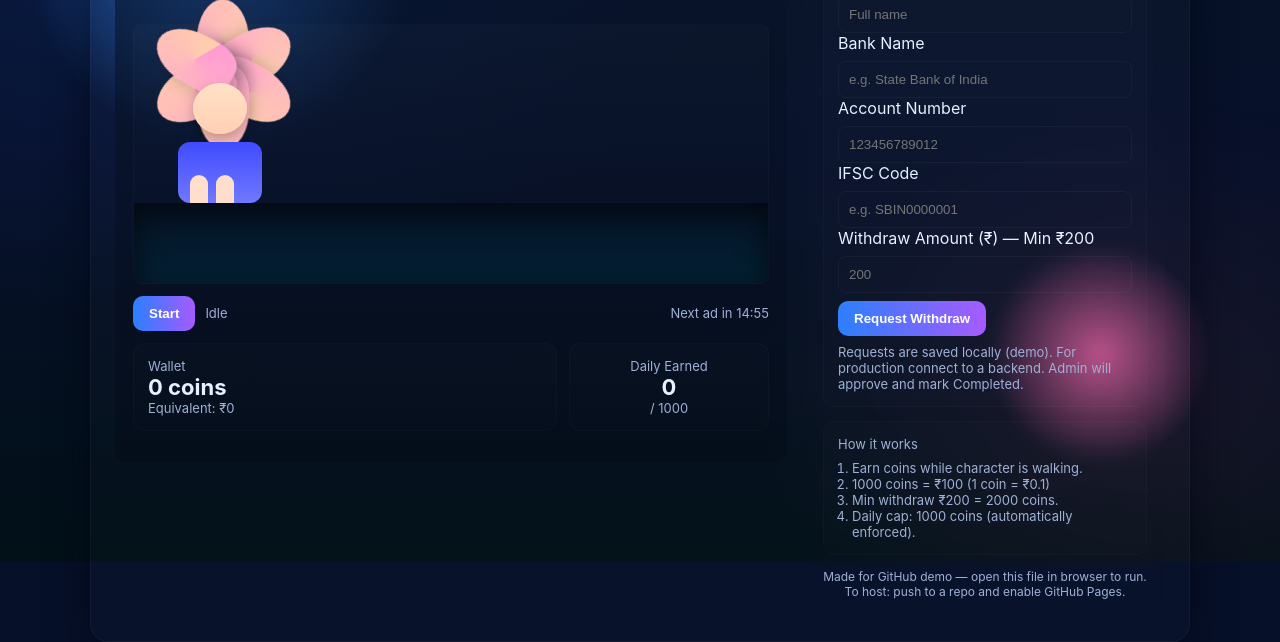
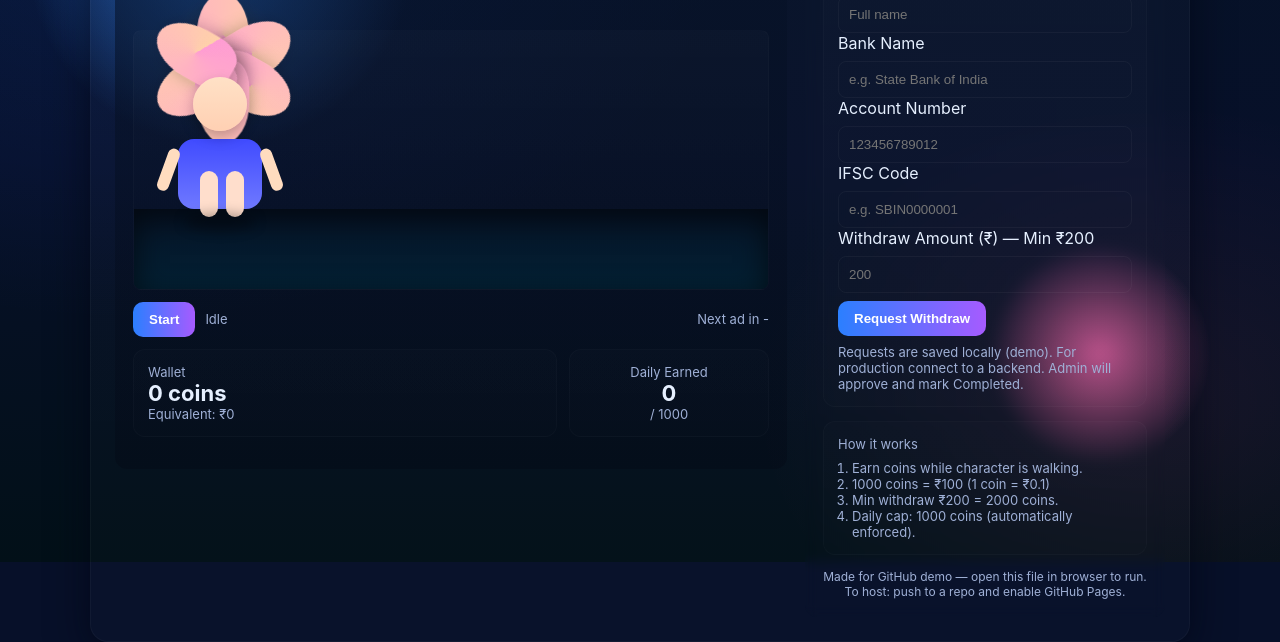
Before and after one commit to ashish-990/Walk-fot, a plain HTML site: page index.html in a window 1280 px wide. Shown: the part 266-908 px from the top of the page. Drawn offline with Linux system fonts and the light colour scheme.

Commit message:
Update index.html

```diff
--- a/index.html
+++ b/index.html
@@ -52,16 +52,24 @@ body{
 /* --------- Character + walking animation --------- */
 .scene{position:relative;height:260px;margin-top:40px;border-radius:8px;background:linear-gradient(180deg,rgba(255,255,255,0.02),transparent);overflow:hidden;border:1px solid rgba(255,255,255,0.02)}
 .ground{position:absolute;left:0;right:0;bottom:0;height:80px;background:linear-gradient(180deg,#061428,#032033);box-shadow:inset 0 10px 30px rgba(0,0,0,0.6)}
-.character{position:absolute;left:40px;bottom:80px;width:92px;height:120px;display:flex;flex-direction:column;align-items:center;justify-content:flex-end;transform-origin:left bottom}
-.char-head{width:54px;height:54px;border-radius:50%;background:linear-gradient(180deg,#ffe1c6,#ffd0b3);box-shadow:0 6px 14px rgba(0,0,0,0.25)}
-.char-body{width:84px;height:64px;border-radius:12px;background:linear-gradient(180deg,#404bff,#6f79ff);margin-top:8px;position:relative}
-.char-legs{position:absolute;bottom:-8px;left:12px;display:flex;gap:8px}
-.leg{width:18px;height:36px;background:#ffdecc;border-radius:10px}
-/* walking animation: shift character right and animate legs */
-.walk{animation:walk-right linear forwards}
-.walk .leg{animation:leg-step .4s infinite ease-in-out}
+/* improved walking man using layered divs */
+.character{position:absolute;left:40px;bottom:80px;width:92px;height:140px;display:flex;flex-direction:column;align-items:center;justify-content:flex-end;transform-origin:left bottom}
+.char-head{width:54px;height:54px;border-radius:50%;background:linear-gradient(180deg,#ffe1c6,#ffd0b3);box-shadow:0 6px 14px rgba(0,0,0,0.25);position:relative;z-index:3}
+.char-body{width:84px;height:70px;border-radius:16px;background:linear-gradient(180deg,#404bff,#6f79ff);margin-top:8px;position:relative;z-index:2}
+.arm{position:absolute;width:12px;height:44px;background:#ffdcbf;border-radius:10px;top:10px;transform-origin:top center}
+.arm.left{left:-8px;transform:rotate(20deg)}
+.arm.right{right:-8px;transform:rotate(-20deg)}
+.leg{position:absolute;bottom:-8px;width:18px;height:46px;background:#ffdecc;border-radius:10px;left:22px}
+.leg.right{left:48px}
+.char-shadow{position:absolute;left:6px;right:6px;bottom:-22px;height:18px;border-radius:50%;background:rgba(0,0,0,0.3);filter:blur(6px);z-index:0}
+/* walking animation: swing arms and legs, bob body and translate across scene */
+.walk .arm.left{animation:arm-swing 0.6s ease-in-out infinite}
+.walk .arm.right{animation:arm-swing 0.6s ease-in-out infinite reverse}
+.walk .leg{animation:leg-step 0.6s ease-in-out infinite}
+.walk{animation:walk-right 8s linear forwards}
+@keyframes arm-swing{0%{transform:rotate(20deg)}50%{transform:rotate(-20deg)}100%{transform:rotate(20deg)}}
 @keyframes leg-step{0%{transform:translateY(0)}50%{transform:translateY(8px)}100%{transform:translateY(0)}}
-@keyframes walk-right{0%{left:40px}100%{left:calc(100% - 140px)}}
+@keyframes walk-right{0%{left:40px;transform:translateY(0)}100%{left:calc(100% - 140px);transform:translateY(-4px)}}
 
 /* --------- Right: Controls / Wallet / Withdraw --------- */
 .side{width:360px;padding:18px;border-radius:12px;background:linear-gradient(180deg, rgba(255,255,255,0.01), rgba(255,255,255,0.005));backdrop-filter:blur(6px)}
@@ -87,8 +95,12 @@ footer{margin-top:14px;font-size:12px;color:#9fb0d6;text-align:center}
             <div style="font-weight:800;font-size:20px">Walk For</div>
             <div class="muted">— Walk, earn coins, withdraw by bank</div>
           </div>
+          <div style="display:flex;align-items:center;gap:12px">
             <div class="muted">Daily cap: 1000 coins</div>
-        </div><!-- decorative animated flower -->
+            <div title="$1 badge" style="background:linear-gradient(90deg,#ffd700,#ff8c00);padding:8px 10px;border-radius:8px;font-weight:800;color:#021018">$1</div>
+          </div>
+        </div>
+        <!-- decorative animated flower -->
         <div class="flower-wrap">
           <div class="flower">
             <div class="petal p1" style="--rot:0deg"></div>
@@ -99,17 +111,16 @@ footer{margin-top:14px;font-size:12px;color:#9fb0d6;text-align:center}
             <div class="petal p6" style="--rot:300deg"></div>
             <div class="center-dot"></div>
           </div>
-    </div>
-
-    <div class="scene" id="scene">
+        </div><div class="scene" id="scene">
       <div class="sky"></div>
       <div class="character center" id="character">
         <div class="char-head"></div>
         <div class="char-body">
-          <div class="char-legs">
-            <div class="leg"></div>
-            <div class="leg"></div>
-          </div>
+          <div class="arm left"></div>
+          <div class="arm right"></div>
+          <div class="leg left"></div>
+          <div class="leg right"></div>
+          <div class="char-shadow"></div>
         </div>
       </div>
       <div class="ground"></div>
@@ -253,6 +264,7 @@ footer{margin-top:14px;font-size:12px;color:#9fb0d6;text-align:center}
 
     function startWalkingSequence(){
       if(state.isWalking) return;
+      if(state.dailyEarned >= COINS_PER_DAY_CAP){ alert('Daily cap reached for today. Come back tomorrow.'); return; }
       state.isWalking = true; saveState();
       startBtn.style.display='none'; stopBtn.style.display='inline-block';
       statusEl.innerText = 'Starting 125s countdown';
@@ -296,7 +308,11 @@ footer{margin-top:14px;font-size:12px;color:#9fb0d6;text-align:center}
         resetIfNewDay();
         if(isAutoOffNow()){ statusEl.innerText='Auto-off at 23:59'; stopWalkingSequence(); return; }
         // if daily cap reached stop earning
-        if(state.dailyEarned >= COINS_PER_DAY_CAP) { statusEl.innerText='Daily cap reached'; stopEarning(); return; }
+        if(state.dailyEarned >= COINS_PER_DAY_CAP) { statusEl.innerText = 'Daily cap reached — 1000 coins = ₹' + (COINS_PER_DAY_CAP * COIN_TO_RUPEE);
+          saveState();
+          // stop the full walking sequence (UI + earning)
+          stopWalkingSequence();
+          return; }
         // increment by coinsPerSecond
         state.coins += coinsPerSecond;
         state.dailyEarned += coinsPerSecond;
@@ -376,8 +392,4 @@ footer{margin-top:14px;font-size:12px;color:#9fb0d6;text-align:center}
     });
 
     // show local withdraw requests count in console (admin stub)
-    console.log('Withdraw requests (local demo):', JSON.parse(localStorage.getItem('withdraw_requests')||'[]'));
-
-    // quick guide: open DevTools -> Application -> Local Storage to see saved data for demo.
-  </script></body>
-</html>
+    console.log(
```
Lines whose indentation alone changed are shown as unchanged.
